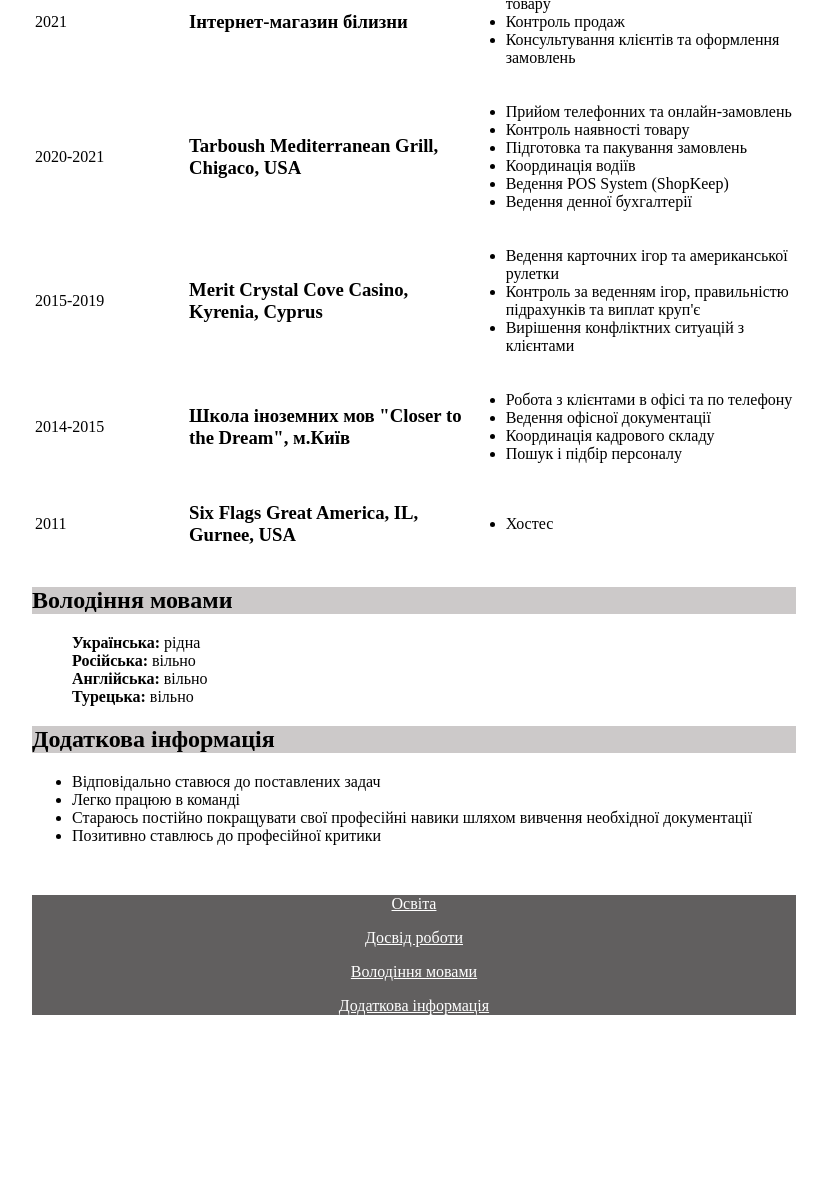
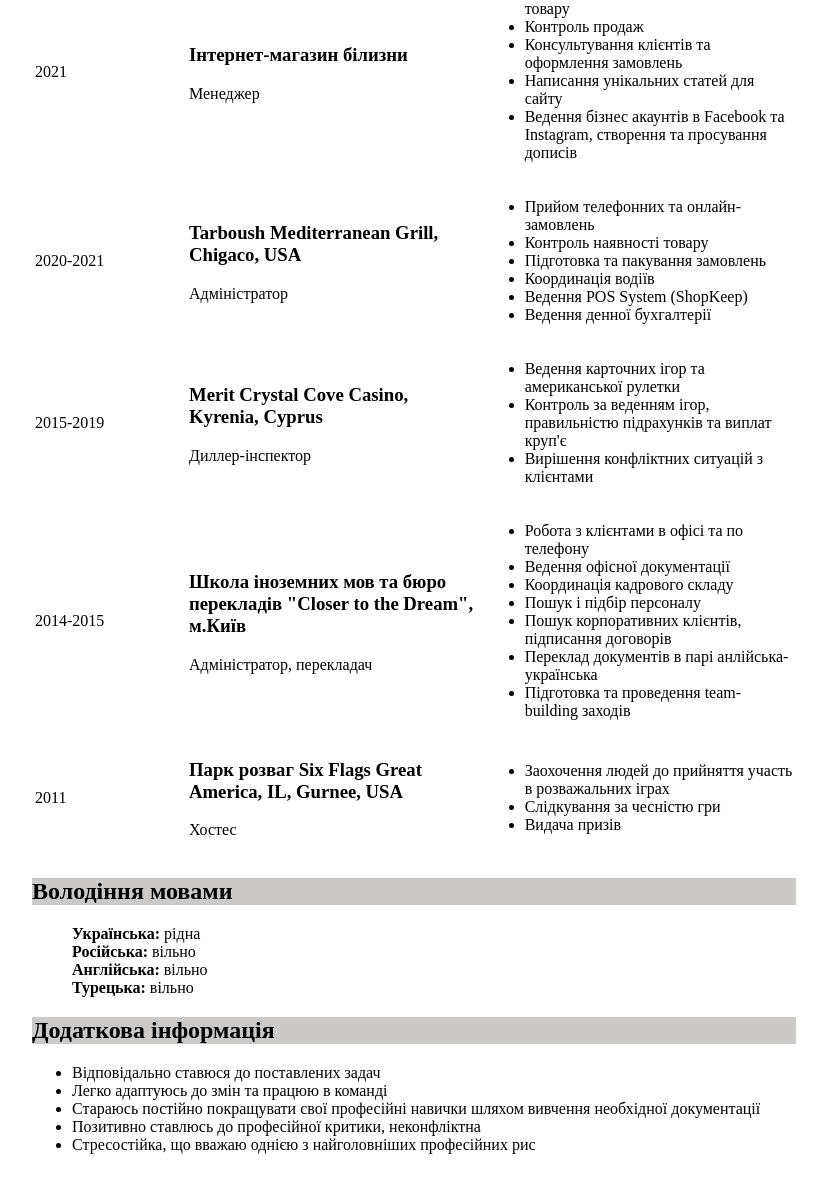
Before and after one commit to NataliiaZdebska/CV-ua, a plain HTML site: page CV_ua.html in a window 1280 px wide. Shown: the part 649-1842 px from the top of the page, without its empty margins (226-1053 px from the left). Before the commit the page ends 1680 px from the top, so only its background shows below. Drawn offline with Linux system fonts and the light colour scheme.

Commit message:
final version of CV

```diff
--- a/CV_ua.html
+++ b/CV_ua.html
@@ -84,12 +84,15 @@
                         <td width="150">2021</td>
                         <td>
                             <h3>Інтернет-магазин білизни</h3>
+                            <p>Менеджер</p>
                         </td>
                         <td>
                             <ul>
                                 <li>Наповнення сайту, створення карток товару</li>
                                 <li>Контроль продаж</li>
                                 <li>Консультування клієнтів та оформлення замовлень</li>
+                                <li>Написання унікальних статей для сайту</li>
+                                <li>Ведення бізнес акаунтів в Facebook та Instagram, створення та просування дописів</li>
                             </ul>
                         </td>
                     </tr>
@@ -98,6 +101,7 @@
                         <td width="150">2020-2021</td>
                         <td>
                             <h3>Tarboush Mediterranean Grill, Chigaco, USA</h3>
+                            <p>Адміністратор</p>
                         </td>
                         <td>
                             <ul>
@@ -115,6 +119,7 @@
                         <td width="150">2015-2019</td>
                         <td>
                             <h3>Merit Crystal Cove Casino, Kyrenia, Cyprus</h3>
+                            <p>Диллер-інспектор</p>
                         </td>
                         <td>
                             <ul>
@@ -128,7 +133,8 @@
                     <tr class="work__courses">
                         <td width="150">2014-2015</td>
                         <td>
-                            <h3>Школа іноземних мов "Closer to the Dream", м.Київ</h3>
+                            <h3>Школа іноземних мов та бюро перекладів "Closer to the Dream", м.Київ</h3>
+                            <p>Адміністратор, перекладач</p>
                         </td>
                         <td>
                             <ul>
@@ -136,6 +142,9 @@
                                 <li>Ведення офісної документації</li>
                                 <li>Координація кадрового складу</li>
                                 <li>Пошук і підбір персоналу</li>
+                                <li>Пошук корпоративних клієнтів, підписання договорів</li>
+                                <li>Переклад документів в парі анлійська-українська</li>
+                                <li>Підготовка та проведення team-building заходів</li>
                             </ul>
                         </td>
                     </tr>
@@ -143,11 +152,14 @@
                     <tr class="work__sixflags">
                         <td width="150">2011</td>
                         <td>
-                            <h3>Six Flags Great America, IL, Gurnee, USA</h3>
+                            <h3>Парк розваг Six Flags Great America, IL, Gurnee, USA</h3>
+                            <p>Хостес</p>
                         </td>
                         <td>
                             <ul>
-                                <li>Хостес</li>
+                                <li>Заохочення людей до прийняття участь в розважальних іграх</li>
+                                <li>Слідкування за чесністю гри</li>
+                                <li>Видача призів</li>
                             </ul>
                         </td>
                     </tr>
@@ -173,32 +185,15 @@
                 <div class="add_list">
                     <ul>
                         <li>Відповідально ставюся до поставлених задач</li>
-                        <li>Легко працюю в команді</li>
-                        <li>Стараюсь постійно покращувати свої професійні навики шляхом вивчення необхідної документації</li>
-                        <li>Позитивно ставлюсь до професійної критики</li>
+                        <li>Легко адаптуюсь до змін та працюю в команді</li>
+                        <li>Стараюсь постійно покращувати свої професійні навички шляхом вивчення необхідної документації</li>
+                        <li>Позитивно ставлюсь до професійної критики, неконфліктна</li>
+                        <li>Стресостійка, що вважаю однією з найголовніших професійних рис</li>
                     </ul>
                 </div>
             </div>
         </section>
     </main>
 </body>
-<br>
-
-<footer class="navigation">
-    <nav>
-        <p>
-            <a href="#Освіта"  class="navigation__list">Освіта</a>
-        </p>
-        <p>
-            <a href="#Досвід роботи"  class="navigation__list">Досвід роботи</a>
-        </p>
-        <p>
-            <a href="#Володіння мовами"  class="navigation__list">Володіння мовами</a>
-        </p>
-        <p>
-            <a href="#Додаткова інформація"  class="navigation__list">Додаткова інформація</a>
-        </p>
-    </nav>
-</footer>
 
 </html>
--- a/cv_ua.css
+++ b/cv_ua.css
@@ -1,13 +1,14 @@
 body {
   padding-left: 250px;
   padding-right: 250px;
+  padding-bottom: 50px;
 }
 
 header {
   display: flex;
   background-color: rgb(97, 95, 95);
   padding-left: 200px;
-  padding-top: 20px;
+  padding-top: 25px;
 }
 
 .my_photo {
@@ -56,11 +57,3 @@
 .language_level {
   list-style-type: none;
 }
-
-footer {
-  background-color: rgb(97, 95, 95);
-}
-
-.navigation__list {
-  color: white;
-}
```
